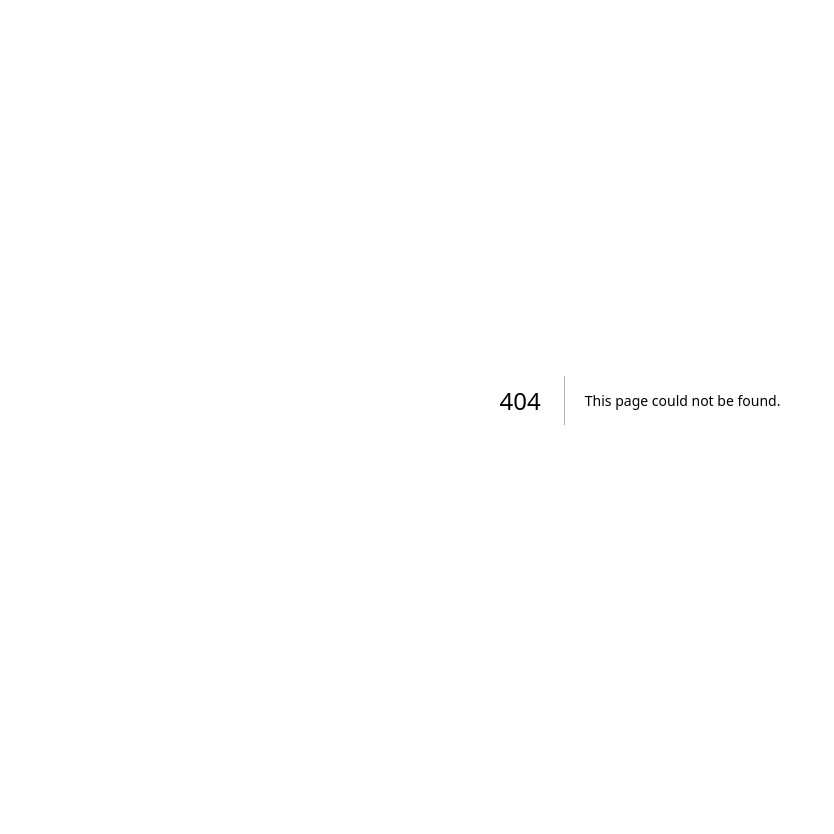
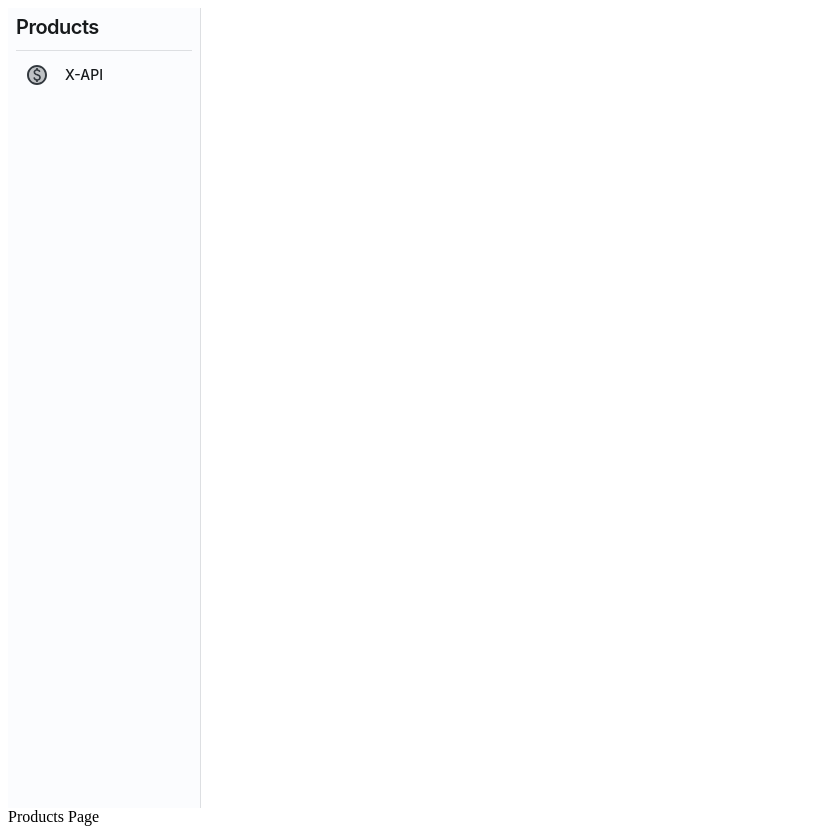
Before and after one commit to Pete-Sony/SAAS-TOOLS, a Next.js app: page /products in a window 1280 px wide. Before the commit this address had no page. Shown: the whole page, without its empty margins (0-834 px from the left). Before the commit the page ends 800 px from the top, so only its background shows below. Built offline with nearby package versions, Linux system fonts and the light colour scheme.

Commit message:
feat: sidebar Implemented

```diff
--- a/app/layout.js
+++ b/app/layout.js
@@ -1,16 +1,16 @@
 import localFont from "next/font/local";
 
 
-const geistSans = localFont({
-  src: "./fonts/GeistVF.woff",
-  variable: "--font-geist-sans",
-  weight: "100 900",
-});
-const geistMono = localFont({
-  src: "./fonts/GeistMonoVF.woff",
-  variable: "--font-geist-mono",
-  weight: "100 900",
-});
+// const geistSans = localFont({
+//   src: "./fonts/GeistVF.woff",
+//   variable: "--font-geist-sans",
+//   weight: "100 900",
+// });
+// const geistMono = localFont({
+//   src: "./fonts/GeistMonoVF.woff",
+//   variable: "--font-geist-mono",
+//   weight: "100 900",
+// });
 
 export const metadata = {
   title: "Joel Peter Sony",
@@ -21,7 +21,7 @@ export default function RootLayout({ children }) {
   return (
     <html lang="en">
       <body
-      className={`${geistSans.variable} ${geistMono.variable}`}
+      // className={`${geistSans.variable} ${geistMono.variable}`}
       >
         {children}
       </body>
--- /dev/null
+++ b/app/products/X/_components/Sidebar.jsx
@@ -0,0 +1,52 @@
+"use client";
+import * as React from "react";
+import Link from "next/link";
+import { usePathname } from "next/navigation";
+import { Box, List, Select, Option, Typography, ListDivider, Sheet , ListItemContent, ListItemButton, ListItem } from "@mui/joy";
+import { listItemButtonClasses } from "@mui/joy/ListItemButton";
+// import AccountBalanceTwoToneIcon from '@mui/icons-material/AccountBalanceTwoTone';
+import PaidTwoToneIcon from '@mui/icons-material/PaidTwoTone';
+// import PersonIcon from '@mui/icons-material/Person';
+// import AssessmentTwoToneIcon from '@mui/icons-material/AssessmentTwoTone';
+// import CreateOrgModal from "@/components/CreateOrgModal";
+
+
+export default function Sidebar({ params, orgs }) {
+  const url = usePathname();
+//   const { o_id } = params
+  const checkCurrentTab = (tabName) => url.split('/').includes(tabName);
+
+
+  const today = new Date();
+
+//   // Get first day of previous month
+//   const firstDayPrevMonth = new Date(today.getFullYear(), today.getMonth() - 1, 1);
+
+//   // Get last day of next year
+//   const lastDayNextYear = new Date(today.getFullYear() + 1, 11, 31);
+
+//   // Format dates as YYYY-MM-DD
+//   const dateFrom = firstDayPrevMonth.toISOString().split('T')[0];
+//   const dateTo = lastDayNextYear.toISOString().split('T')[0];
+
+  return (
+    <Sheet className="Sidebar"
+      sx={{ position: "sticky", height: "100dvh", width: "15dvw", top: 0, flexShrink: 0, display: "flex", flexDirection: "column", borderRight: "1px solid", borderColor: "divider"}}>
+      <Typography sx={{ marginX: 1, marginY: 0.5 }} level="h4">Products</Typography>
+      {/* <Select size="sm" placeholder="Loading..." sx={{ marginX: 1, marginY: 0.5 }} defaultValue={o_id}>
+        {orgs.map((org) => ( <Option component={Link} href={`/orgs/${org.id}`} key={org.id} value={org.id}> {org.name}</Option>))}
+        <CreateOrgModal />
+      </Select> */}
+
+      <Box sx={{ minHeight: 0, overflow: "hidden auto",flexGrow: 1, display: "flex", flexDirection: "column", [`& .${listItemButtonClasses.root}`]: { gap: 2 } }}>
+        <List size="sm" sx={{ gap: 0.5, paddingX: 1, "--ListItem-radius": "5px"}}>
+          <ListDivider />
+          <ListItem><ListItemButton component={Link} href={`/products/X`} selected={checkCurrentTab('X')}><PaidTwoToneIcon /><ListItemContent><Typography level="title-sm">X-API</Typography></ListItemContent></ListItemButton></ListItem>
+          {/* <ListItem><ListItemButton component={Link} href={`/orgs/${o_id}/loans`} selected={checkCurrentTab('loans')}><AccountBalanceTwoToneIcon /><ListItemContent><Typography level="title-sm">Loans</Typography></ListItemContent></ListItemButton></ListItem>
+          <ListItem><ListItemButton component={Link} href={`/orgs/${o_id}/lenders`} selected={checkCurrentTab('lenders')}><PersonIcon /><ListItemContent><Typography level="title-sm">Lenders</Typography></ListItemContent></ListItemButton></ListItem> */}
+          {/* <ListItem><ListItemButton component={Link} href={`/orgs/${o_id}/reports?date_from=${dateFrom}&date_to=${dateTo}`} selected={checkCurrentTab('reports')}><AssessmentTwoToneIcon /><ListItemContent><Typography level="title-sm">Reports</Typography></ListItemContent></ListItemButton></ListItem> */}
+        </List>
+      </Box>
+    </Sheet>
+  );
+}
--- a/app/products/X/page.jsx
+++ b/app/products/X/page.jsx
@@ -1,6 +1,6 @@
 
 import React from 'react'
-import Tweet from './Tweet';
+import Tweet from './_components/Tweet';
 
 
 
--- /dev/null
+++ b/app/products/layout.jsx
@@ -0,0 +1,16 @@
+import React from 'react'
+import Sidebar from './X/_components/Sidebar'
+
+export default function ProductsLayoutPage({children}) {
+  return (
+    <html lang="en">
+    <body>
+        <Sidebar/>
+
+    {/* Layout UI */}
+    {/* Place children where you want to render a page or nested layout */}
+    <main>{children}</main>
+  </body>
+</html>
+  )
+}
--- /dev/null
+++ b/app/products/page.jsx
@@ -0,0 +1,7 @@
+import React from 'react'
+
+export default function page() {
+  return (
+    <div>Products Page</div>
+  )
+}
--- a/package.json
+++ b/package.json
@@ -3,7 +3,7 @@
   "version": "0.1.0",
   "private": true,
   "scripts": {
-    "dev": "next dev --turbopack",
+    "dev": "next dev ",
     "build": " next build",
     "start": "next start",
     "lint": "next lint"
```
Also changed, not shown: app/products/X/Sidebar.jsx (deleted), app/products/X/_components/Tweet.jsx (renamed from app/products/X/Tweet.jsx).
